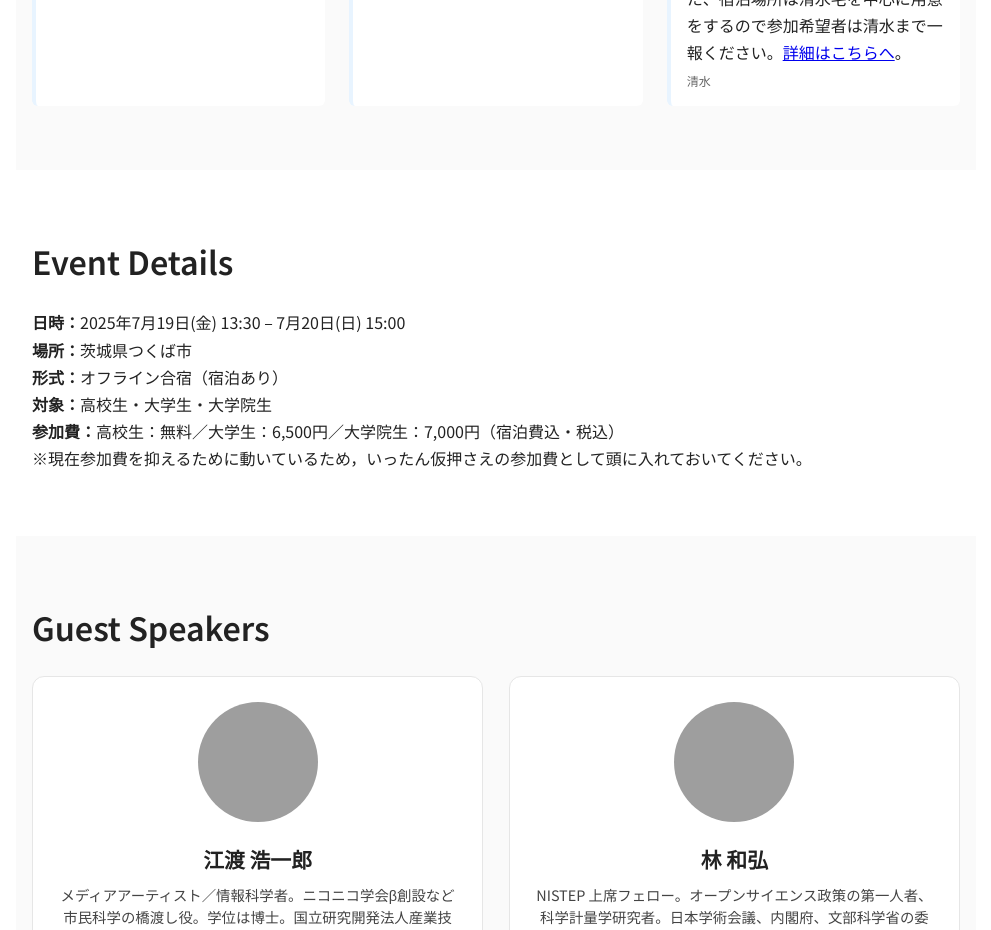
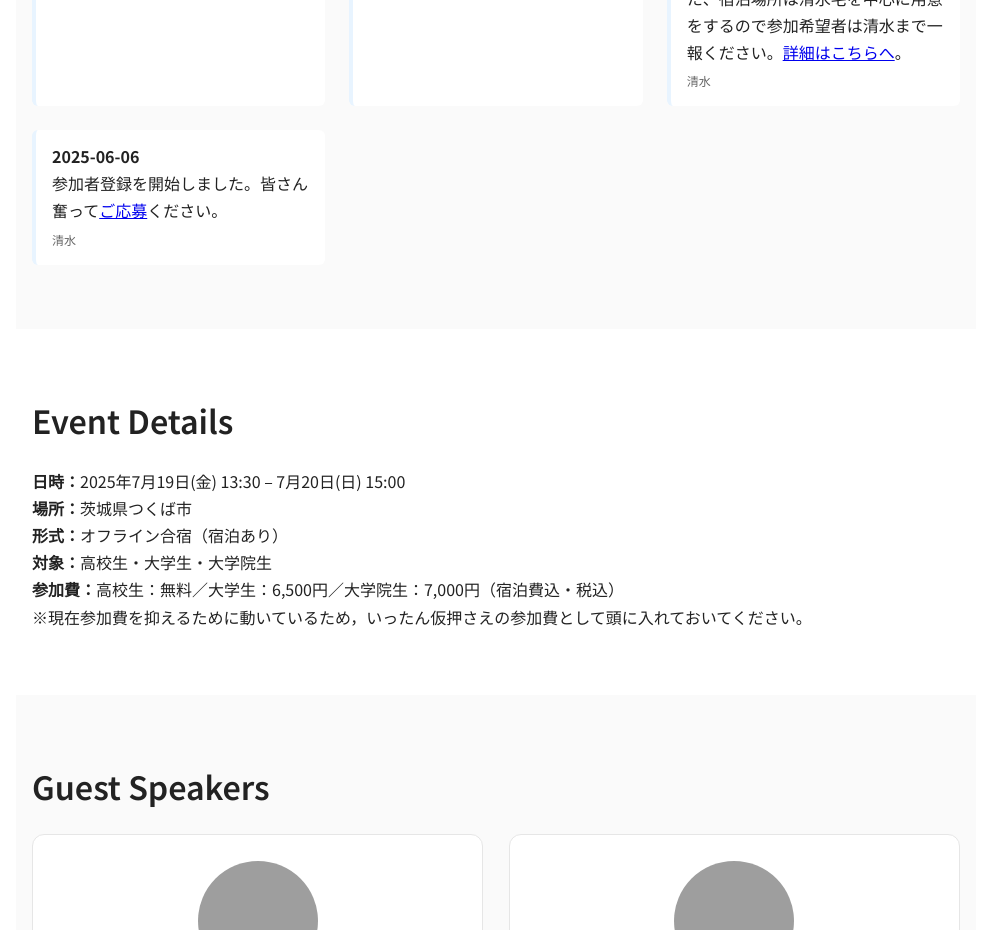
Before and after one commit to Suke-go/studemia-summer2025, a plain HTML site: page index.html in a window 1280 px wide. Shown: the part 1120-2050 px from the top of the page, without its empty margins (144-1135 px from the left). Drawn offline with Linux system fonts and the light colour scheme; grey boxes are pictures that could not be loaded.

Commit message:
Update index.html

```diff
--- a/index.html
+++ b/index.html
@@ -211,6 +211,7 @@
       <div class="news-item"><strong>2025-05-20</strong><br>公式サイトを公開しました！<br><small>Webチーム</small></div>
       <div class="news-item"><strong>2025-05-20</strong><br>7/18につくばにて前夜祭を実施します。興味がある人は事前に予定を入れてください．<br><small>清水</small></div>
       <div class="news-item"><strong>2025-06-01</strong><br>7/18 18:30より筑波大学3B棟（3B213）にて田中翔大と清水紘輔がセミナー形式でのプレゼンテーションを行います。筑波大学物理情報システム研究室との合同開催で，これはStudemiaの前夜祭も兼ねております。ケータリングが出ます。また、宿泊場所は清水宅を中心に用意をするので参加希望者は清水まで一報ください。<a href="https://sites.google.com/view/pis-univ-tsukuba/seminar-visitors?authuser=0">詳細はこちらへ</a>。<br><small>清水</small></div>
+      <div class="news-item"><strong>2025-06-06</strong><br>参加者登録を開始しました。皆さん奮って<a href="https://forms.gle/Vc5uY3jaesh8t14e8">ご応募</a>ください。<br><small>清水</small></div>
   </section>
 
   <section id="details">
```
